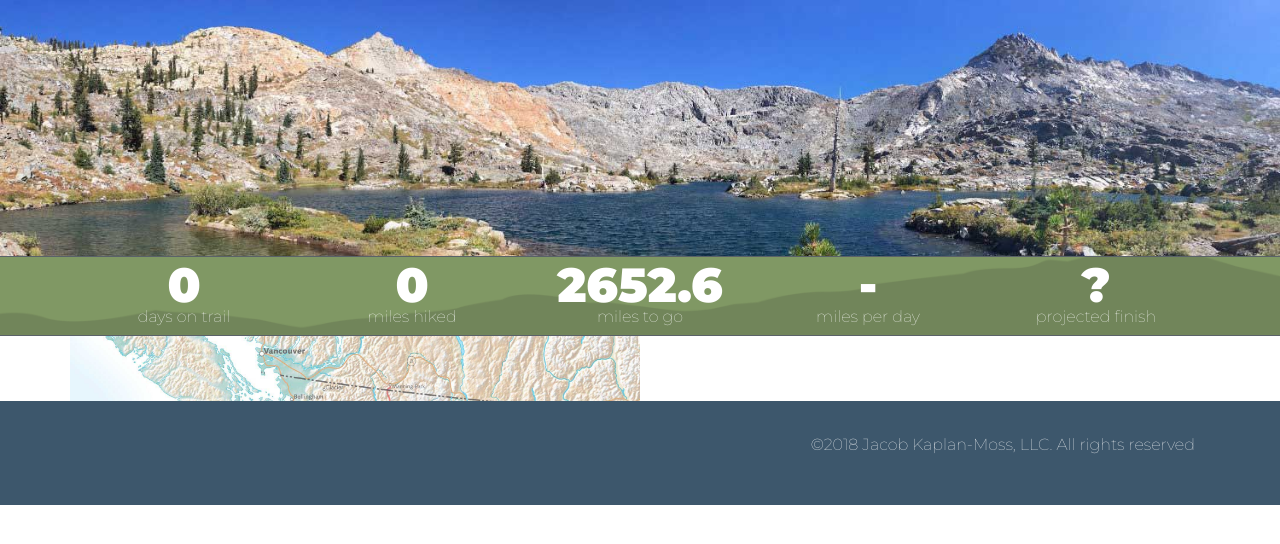
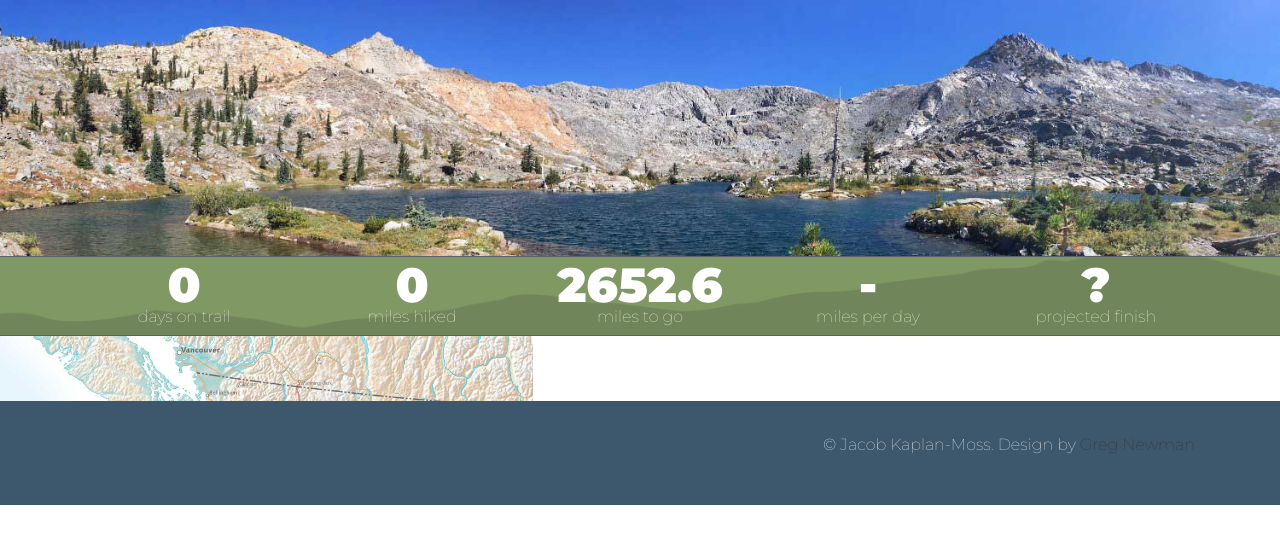
Before and after one commit to jacobian/pct, a Django app: template pct/templates/index.html in a window 1280 px wide. Shown: the part 57-601 px from the top of the page. Run offline with Django 3.2, Linux system fonts and the light colour scheme; the template is opened without the code that fills it, so the values that code supplies are empty; some libraries are stand-ins or nearby versions.

Commit message:
Style tweaks:
- make the page full-bleed
- make the map slightly narrower
- make the map fixed

fuck me it's cool that css can do this so easily now

```diff
--- a/pct/templates/base.html
+++ b/pct/templates/base.html
@@ -72,7 +72,7 @@
 
     <footer>
         <div class="container copyright">
-            <p>©2018 Jacob Kaplan-Moss, LLC. All rights reserved</p>
+            <p>© Jacob Kaplan-Moss. Design by <a href="https://www.gregnewman.org/">Greg Newman</a></p>
         </div>
         </div>
     </footer>
--- a/pct/templates/index.html
+++ b/pct/templates/index.html
@@ -1,10 +1,10 @@
 {% extends "base.html" %} {% block content %}
-<section class="container">
+<section class="container-fluid">
     <div class="row">
-        <div class="col-md-6 map-container">
+        <div class="col-md-5 map-container">
 
         </div>
-        <div class="col-md-6 article-container">
+        <div class="col article-container">
             {% for update in updates %} {% include update.template %} {% endfor %}
         </div>
     </div>
--- a/static/css/main.css
+++ b/static/css/main.css
@@ -74,6 +74,9 @@
     background-image: url('../images/map.jpg');
     background-repeat: no-repeat;
     background-size: 100%;
+    max-height: 100vh;
+    position: sticky;
+    top: 0;
 }
 
 .article-container {
@@ -88,6 +91,10 @@
     text-align: right;
 }
 
+footer a {
+    color: inherit;
+}
+
 .copyright {
     font-size: 1rem;
     font-weight: 100;
```
